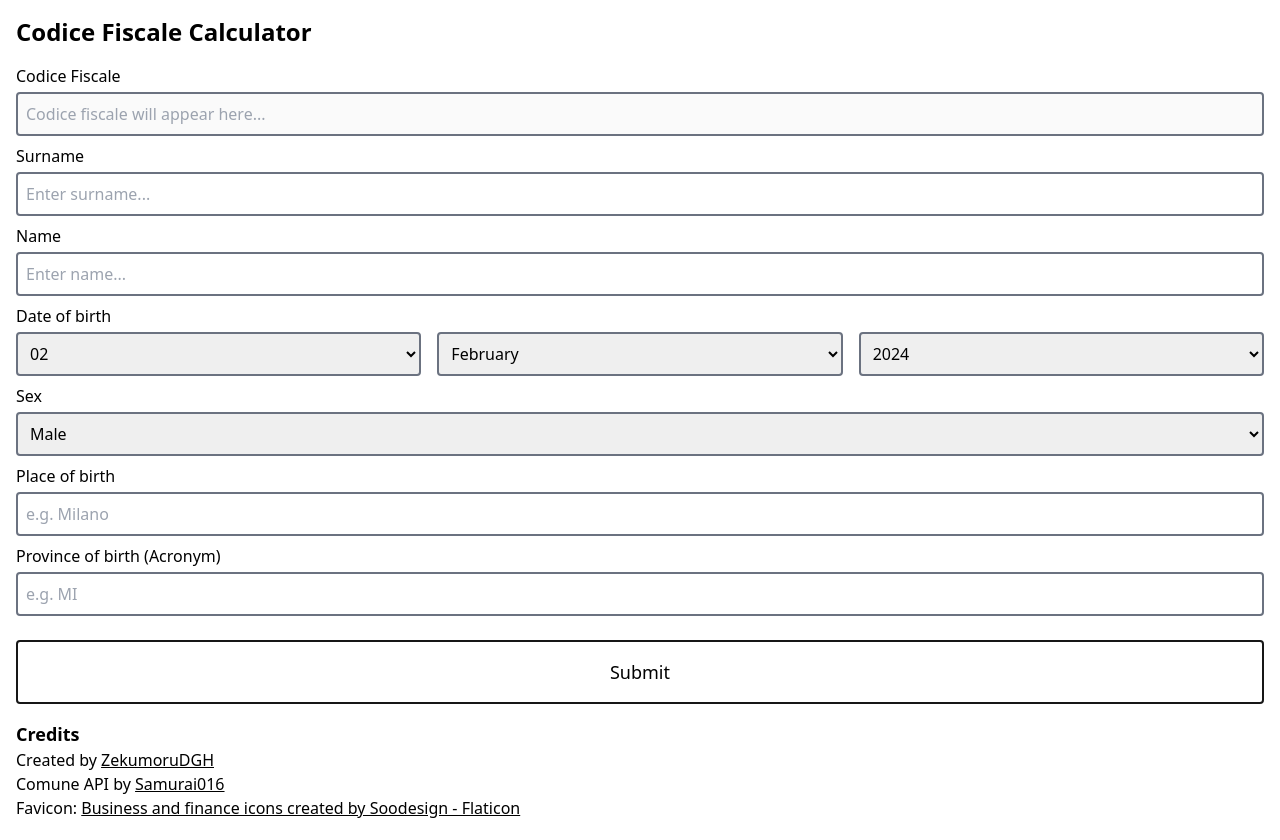
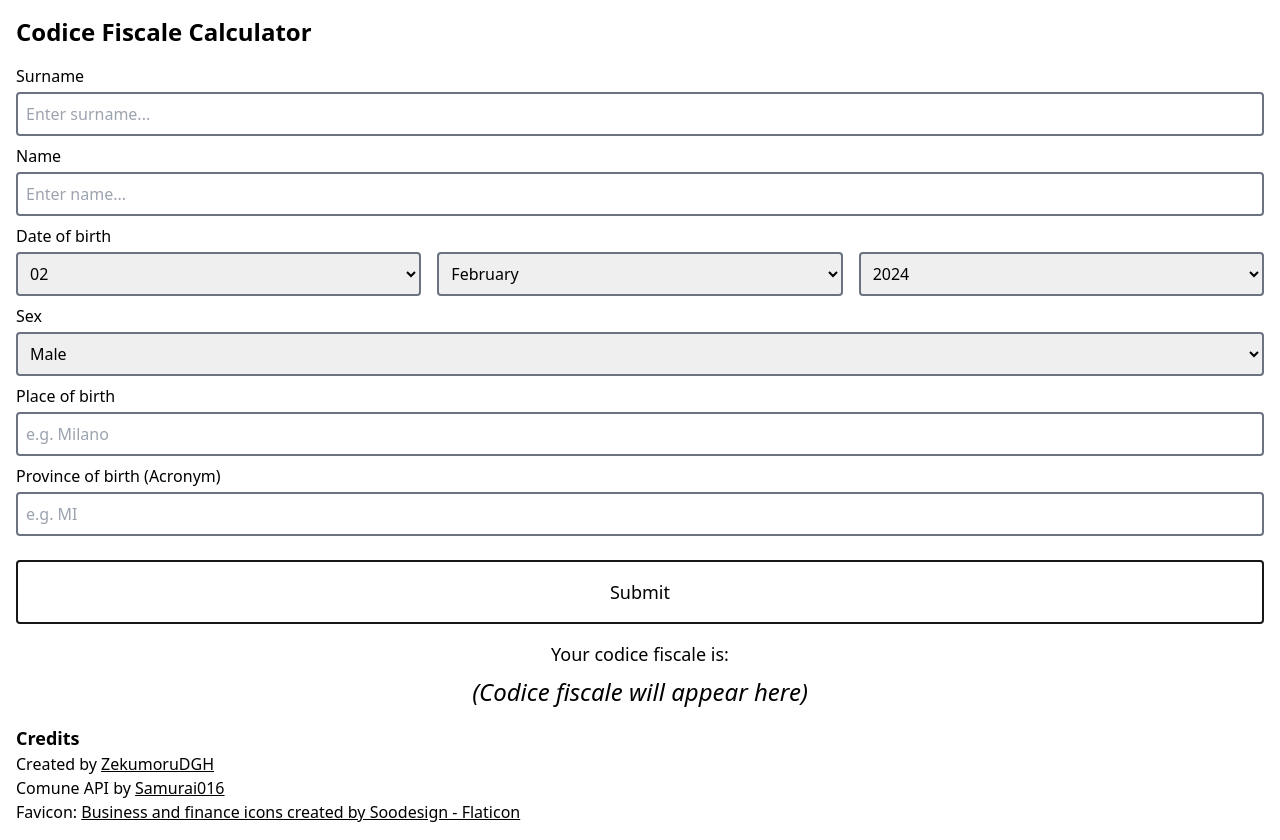
Before and after one commit to Zekumoru/codice-fiscale-calculator, a React (Vite) app: page / in a window 1280 px wide. Built offline with nearby package versions, Linux system fonts and the light colour scheme.

Commit message:
Move codice fiscale result into a box below

```diff
--- a/src/App.tsx
+++ b/src/App.tsx
@@ -42,14 +42,6 @@ function App() {
           await handleSubmit();
         }}
       >
-        <TextInput
-          id="codice-fiscale"
-          label="Codice Fiscale"
-          name="codice-fiscale"
-          placeholder="Codice fiscale will appear here..."
-          value={codiceFiscale}
-          disabled
-        />
         <TextInput
           id="surname"
           label="Surname"
@@ -107,6 +99,16 @@ function App() {
           <p className="text-red-600 font-semibold">Error: {error.message}</p>
         )}
       </form>
+      <div className="mt-4 text-center">
+        <div className="text-lg">Your codice fiscale is:</div>
+        {codiceFiscale.trim() === '' ? (
+          <div className="mt-2 mb-4 text-2xl italic">
+            (Codice fiscale will appear here)
+          </div>
+        ) : (
+          <div className="mt-2 mb-4 text-2xl font-bold">{codiceFiscale}</div>
+        )}
+      </div>
       <Footer />
     </div>
   );
```
